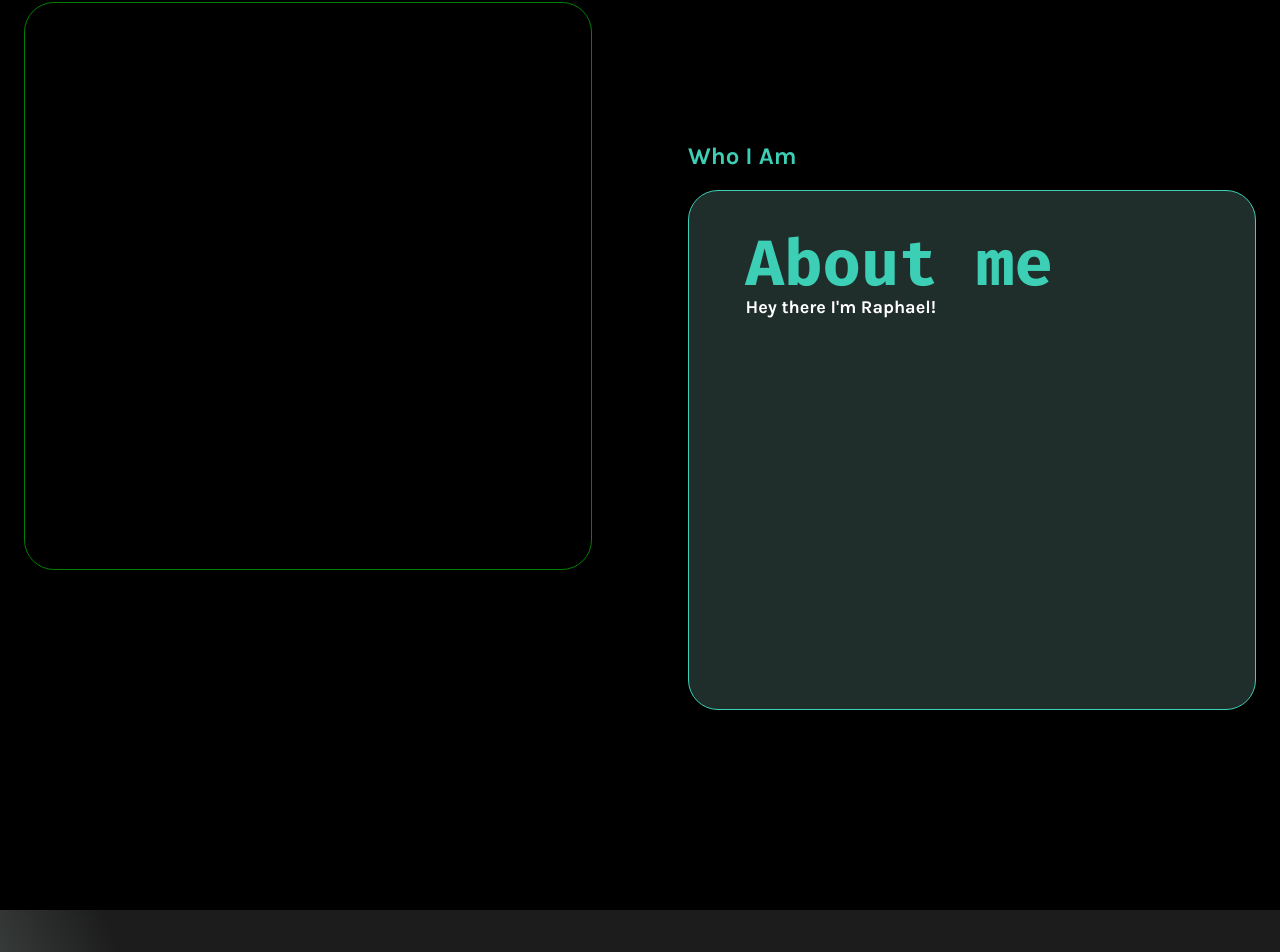
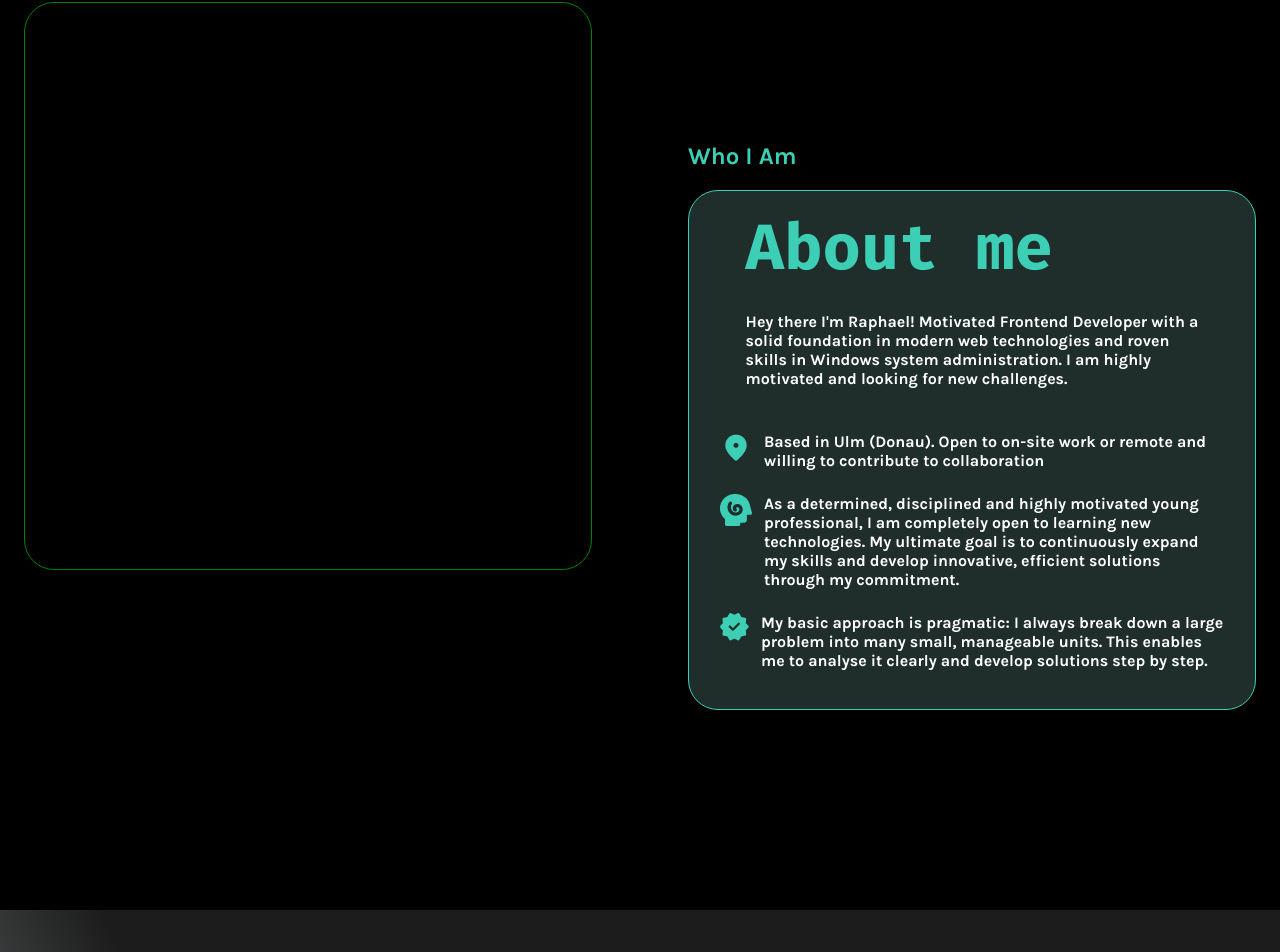
Before and after one commit to FederDonut/Portfolio, an Angular app: page / in a window 1280 px wide. Shown: the part 998-1950 px from the top of the page. Built offline with nearby package versions, Linux system fonts and the light colour scheme.

Commit message:
customize abait-me component

```diff
--- a/src/app/about-me/about-me.html
+++ b/src/app/about-me/about-me.html
@@ -11,7 +11,48 @@
                          <h1>About me</h1>
                     </div>
                     <div class="personal-presentation">
-                        <span><p>Hey there I'm Raphael! </p></span>
+                        <span><p>Hey there I'm Raphael! Motivated Frontend Developer with
+                            a solid foundation in modern web technologies and roven skills in Windows system administration.
+                            I am highly motivated and looking for new challenges.
+                        </p></span>
+                    </div>
+                    <div class="personal-matrix">
+                        <div class="matrix-wrapper">
+                            <div class="icon">
+                                <img src="/assets/img/14. About me Highlights icons.png" alt="">
+                            </div>
+                            <div class="description">
+                                <p>
+                                    Based in Ulm (Donau). Open to on-site work or remote
+                                    and willing to contribute to collaboration
+                                </p>
+                            </div>
+                        </div>
+                        <div class="matrix-wrapper">
+                            <div class="icon">
+                                <img src="/assets/img/cognition.png" alt="">
+                            </div>
+                            <div class="description">
+                                <p>
+                                  As a determined, disciplined and highly motivated young professional,
+                                  I am completely open to learning new technologies.
+                                  My ultimate goal is to continuously expand my skills and develop innovative,
+                                  efficient solutions through my commitment.
+                                </p>
+                            </div>
+                        </div>
+                        <div class="matrix-wrapper">
+                            <div class="icon">
+                                <img src="/assets/img/new_releases.png" alt="">
+                            </div>
+                            <div class="description">
+                                <p>
+                                    My basic approach is pragmatic:
+                                    I always break down a large problem into many small, manageable units.
+                                    This enables me to analyse it clearly and develop solutions step by step.
+                                </p>
+                            </div>
+                        </div>
                     </div>
                 </div>
             </div>
--- a/src/app/about-me/about-me.scss
+++ b/src/app/about-me/about-me.scss
@@ -65,6 +65,7 @@ $Karla: 'Karla';
                     flex-direction: column;
                     align-items: center;
                     justify-content: center;
+                    gap: 32px;
 
                     .headline-wrapper{
                         height: 64px;
@@ -79,13 +80,32 @@ $Karla: 'Karla';
                         }
                     }
                     .personal-presentation{
-                        height: 372px;
+                        height: 88px;
                         width: 80%;
                         color: #FFFFFF;
                         font-family: $Karla;
-                        font-size: 18px;
+                        font-size: 16px;
                         font-weight: 400;
 
+                    }
+                    .personal-matrix{
+                        height: 252px;
+                        width: 504px;
+                        display: flex;
+                        flex-direction: column;
+                        gap: 24px;
+
+                        .matrix-wrapper{
+                            display: flex;
+                            gap: 12px;
+
+                            p{
+                                color: #FFFFFF;
+                                font-size: 16px;
+                                font-weight: 400;
+                                font-family: $Karla;
+                            }
+                        }
                     }
 
 
```
